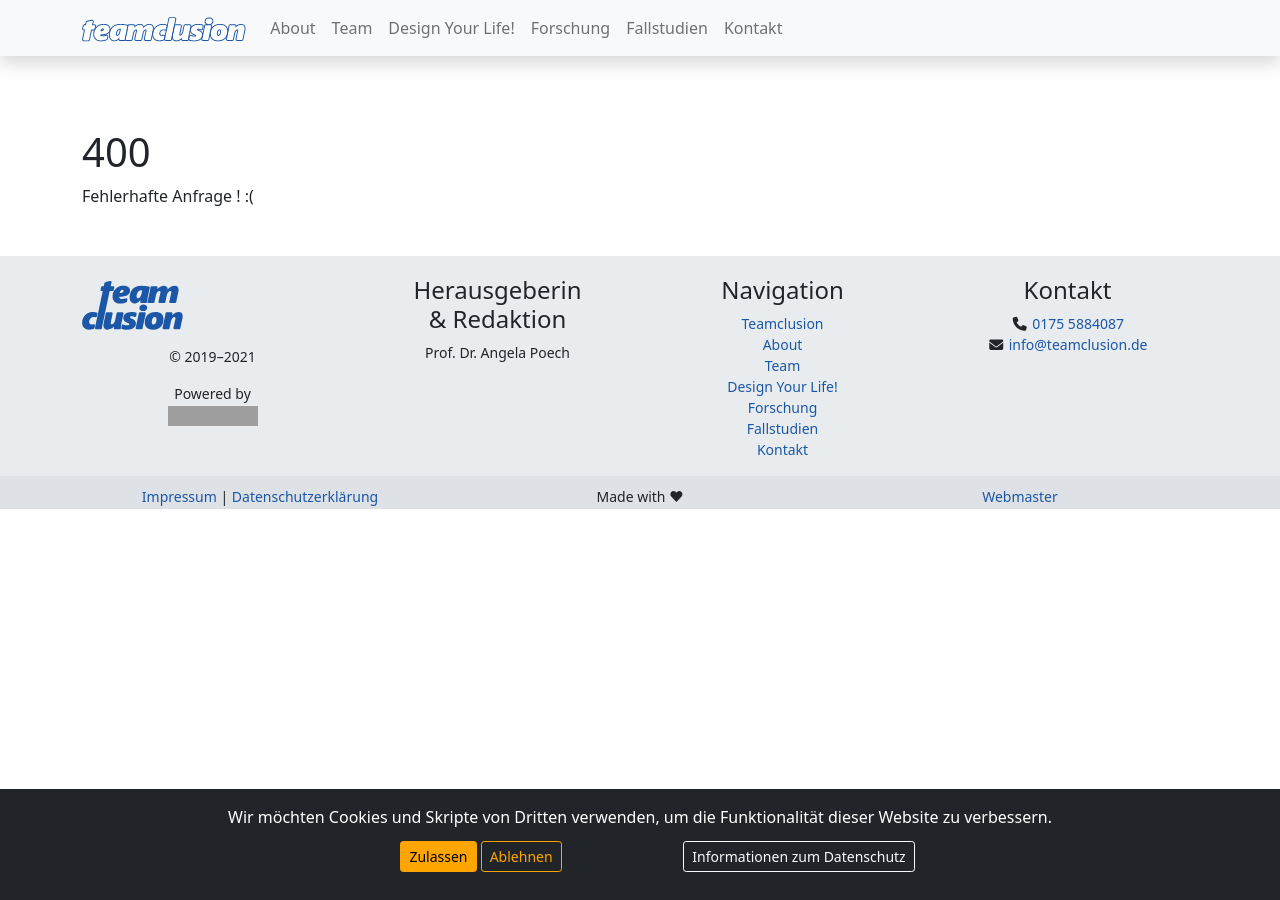
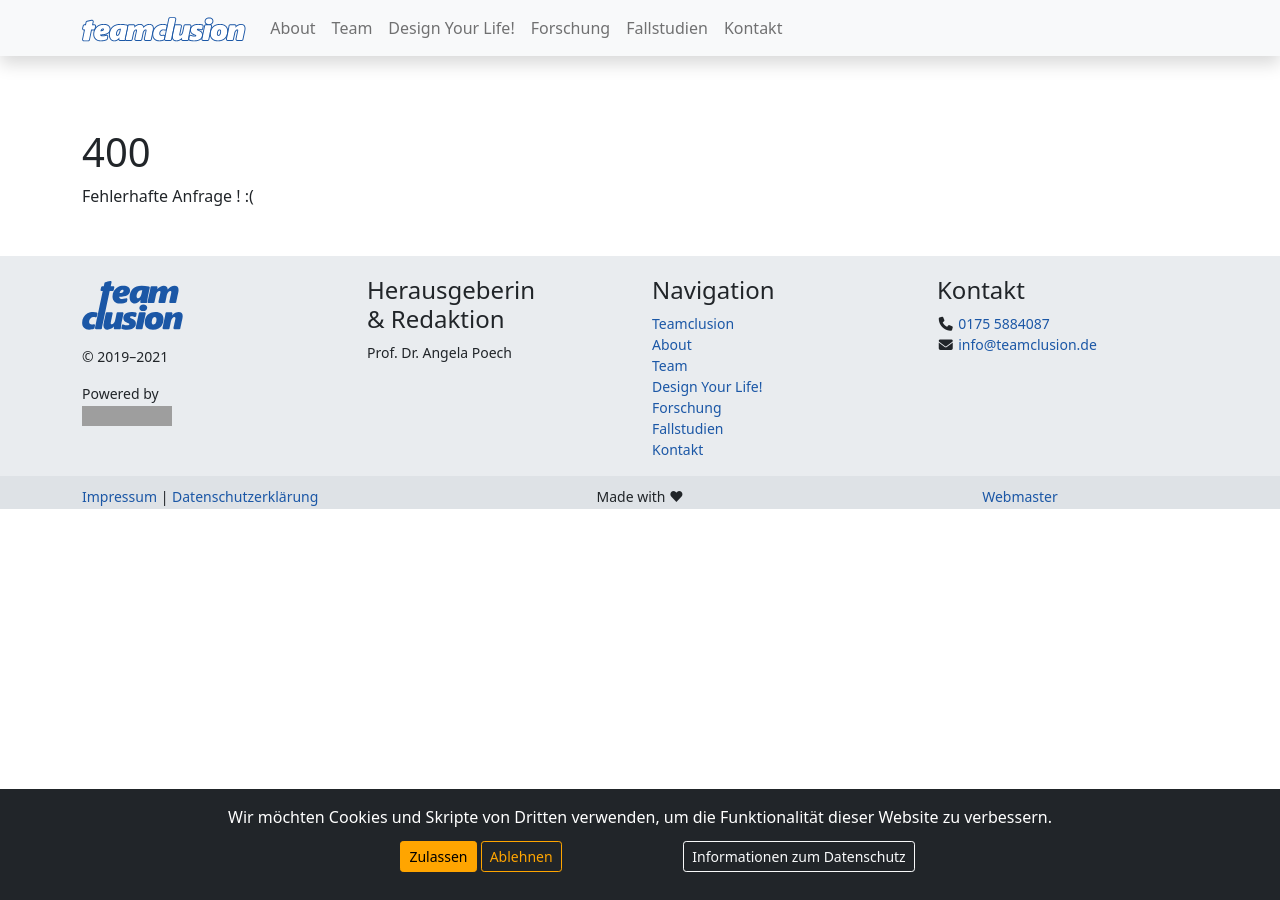
Before and after one commit to teamclusion/website, a Jekyll site: the page built from error_pages/400.md, in a window 1280 px wide. Built offline with Jekyll 4.4.1, drawn with Linux system fonts in a browser that asks for light colours; nearby versions of some CDN libraries; grey boxes are pictures that could not be loaded.

Commit message:
Ausrichtung im Footer > Bootstrap 5.0

```diff
--- a/_includes/footer.html
+++ b/_includes/footer.html
@@ -1,5 +1,5 @@
 <footer class="d-print-none">
-  <div class="container text-center text-md-left">
+  <div class="container text-center text-md-start">
     <small>
       <div class="row mb-3">
         <div class="col-md-3 col-sm-6">
@@ -50,7 +50,7 @@
   <div class="copyright">
     <div class="container">
       <div class="row small text-center">
-        <div class="col-md-4 text-md-left">
+        <div class="col-md-4 text-md-start">
           <a href="{{ site.url }}/impressum">
             Impressum</a> | <a href="{{ site.url }}/datenschutz">
             Datenschutzerklärung</a>
```
